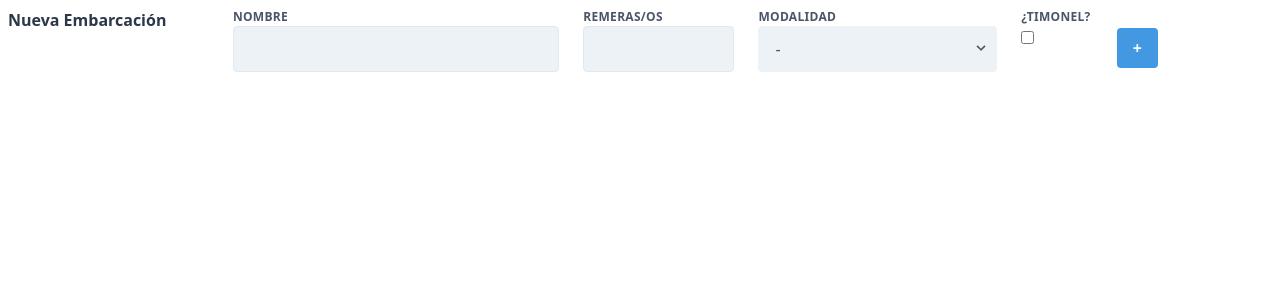
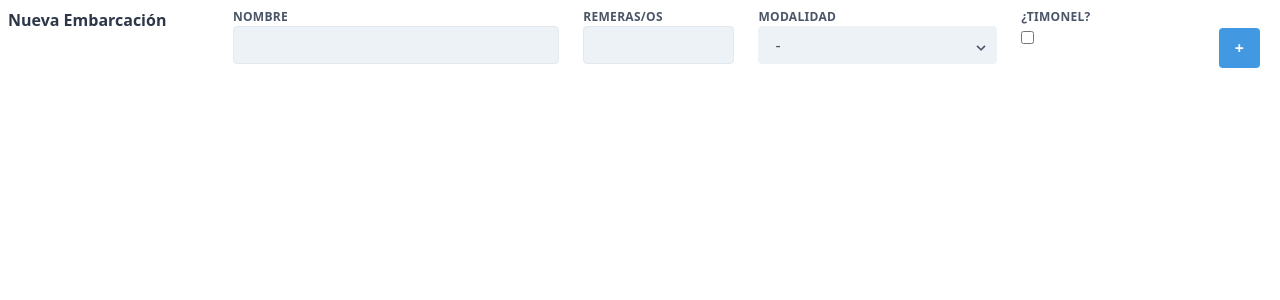
Before and after one commit to jrsahuquillo/werow, a React (Create React App) app in the folder app/: page / in a window 1280 px wide. Shown: the top 300 px of the page. Built offline with nearby package versions, Linux system fonts and the light colour scheme.

Commit message:
Stores Boats in local storage

```diff
--- a/app/src/boats/components/AddBoatForm.js
+++ b/app/src/boats/components/AddBoatForm.js
@@ -57,7 +57,7 @@ class AddBoatForm extends Component {
             <input
               name="name"
               id="name"
-                className="appearance-none block w-full bg-gray-200 text-gray-700 border rounded py-3 px-4 leading-tight focus:outline-none focus:bg-white"
+                className="appearance-none block w-full bg-gray-200 text-gray-700 border rounded py-2 px-4 leading-tight focus:outline-none focus:bg-white"
               ref={this.nameRef}
               type="text"
               onChange={this.handleInput}
@@ -70,7 +70,7 @@ class AddBoatForm extends Component {
             <input
               name="rowers"
               id="rowers"
-                className="appearance-none block w-full bg-gray-200 text-gray-700 border rounded py-3 px-4 leading-tight focus:outline-none focus:bg-white"
+                className="appearance-none block w-full bg-gray-200 text-gray-700 border rounded py-2 px-4 leading-tight focus:outline-none focus:bg-white"
               ref={this.rowersRef}
               type="text"
               onChange={this.handleInput}
@@ -80,10 +80,10 @@ class AddBoatForm extends Component {
 
           <div className="w-6/12 lg:w-3/12 px-3 relative">
             <label className="block uppercase tracking-wide text-gray-700 text-xs font-bold " htmlFor="modality">Modalidad</label>
-            <select ref={this.modalityRef} className="block appearance-none w-full bg-gray-200 border border-gray-200 text-gray-700 py-3 px-4 rounded leading-tight focus:outline-none focus:bg-white focus:border-gray-500" onChange={this.handleInput} value={this.state.modality}>
+            <select ref={this.modalityRef} className="block appearance-none w-full bg-gray-200 border border-gray-200 text-gray-700 py-2 px-4 rounded leading-tight focus:outline-none focus:bg-white focus:border-gray-500" onChange={this.handleInput} value={this.state.modality}>
               <option value="" disabled defaultValue hidden>-</option>
-              <option value="Banco Fijo">Banco Fijo</option>
-              <option value="Banco Móvil">Banco Móvil</option>
+              <option value="B. Fijo">Banco Fijo</option>
+              <option value="B. Móvil">Banco Móvil</option>
             </select>
             <div className="pointer-events-none absolute inset-y-0 right-0 flex items-center px-5 text-gray-700">
               <svg className="fill-current h-4 w-4" xmlns="http://www.w3.org/2000/svg" viewBox="0 0 20 20"><path d="M9.293 12.95l.707.707L15.657 8l-1.414-1.414L10 10.828 5.757 6.586 4.343 8z" /></svg>
@@ -102,8 +102,8 @@ class AddBoatForm extends Component {
             />
           </div>
 
-          <div className="w-2/12 lg:w-2/12 p-5">
-            <button className="bg-blue-500 hover:bg-blue-700 text-white font-bold py-2 px-4 rounded" type="submit">
+          <div className="w-2/12 lg:w-2/12 px-3 py-5">
+            <button className="bg-blue-500 hover:bg-blue-700 text-white font-bold py-2 px-4 rounded float-right" type="submit">
               +
             </button>
           </div>
--- a/app/src/boats/components/ListBoats.js
+++ b/app/src/boats/components/ListBoats.js
@@ -1,22 +1,24 @@
 import React from 'react';
 
 function ListBoats(props) {
-  const boats = props.boats;
+  const storedBoats = JSON.parse(localStorage.getItem("storedBoats"))
+  const boats = storedBoats || props.boats;
   const listBoats = boats.map((boat, i) =>
     {
-      return <li className="collection-item" key={i}>
+      const needHelmsman = boat.helmsman;
+      return <li className="collection-item pb-2" key={i}>
         <p>
           {boat.name}
           <span> -> {boat.modality}</span>
-          <span>({boat.rowers} remeras/os)</span>
-          <span> -> Timonel ({boat.helmsman.toString()})</span>
+          <span>( {boat.rowers} 👤 )</span>
+          {needHelmsman ? (<span> -> Con Timonel</span>) : (<span> -> Sin Timonel</span>) }
         </p>
       </li>
     })
 
   if(!boats.length) return null;
   return(
-    <div className="flex flex-col md:flex-row border-b border-gray-200">
+    <div className="flex flex-col md:flex-row">
       <ul className="collection">
         {listBoats}
       </ul>
--- a/app/src/boats/index.js
+++ b/app/src/boats/index.js
@@ -15,6 +15,13 @@ class Boats extends Component {
     this.setState({
       boats: [...this.state.boats, newBoat]
     })
+    this.storeBoat(newBoat);
+  }
+
+  storeBoat = newBoat => {
+    const storedBoats = JSON.parse(localStorage.getItem('storedBoats')) || [];
+    const boatsToStore = [...storedBoats, newBoat];
+    localStorage.setItem('storedBoats', JSON.stringify(boatsToStore));
   }
 
   render() {
```
Also changed, not shown: 1 other file (tests, documents, lock files or other folders).
